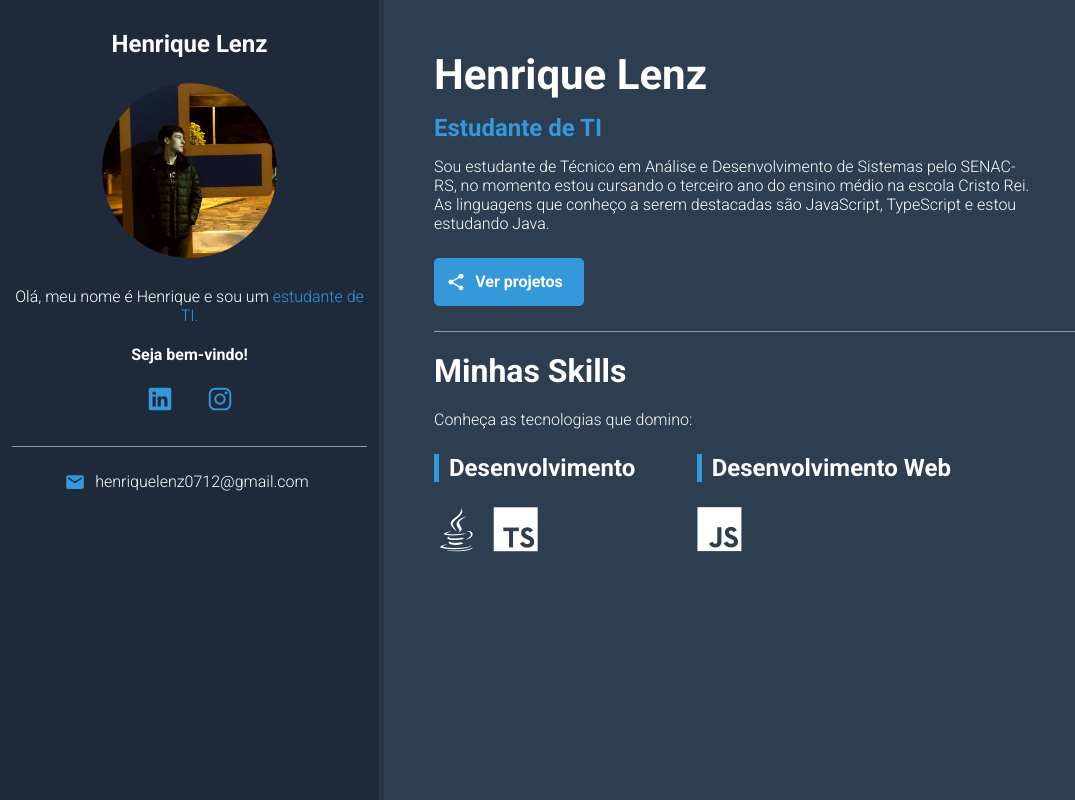
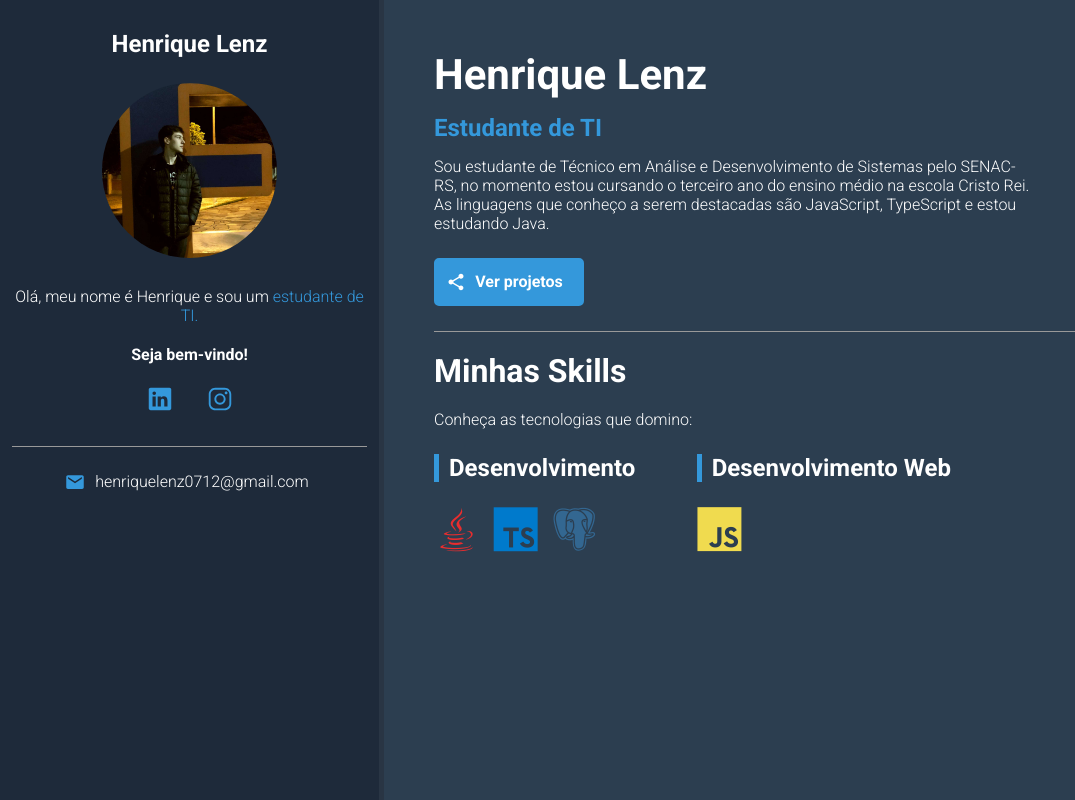
Before and after one commit to Henriquelz26/Henriquelz26.github.io, a plain HTML site: page index.html in a window 1280 px wide. Shown: the whole page, without its empty margins (0-1075 px from the left). Drawn offline with nearby package versions, Linux system fonts and the light colour scheme.

Commit message:
Update index.html

```diff
--- a/index.html
+++ b/index.html
@@ -54,13 +54,13 @@
             <div id="skills-container">
                 <div class="skills-box">
                     <p class="skills-title">Desenvolvimento</p>
-                    <i class="devicon-java-plain"></i>
-                    <i class="devicon-typescript-plain"></i>
+                    <i class="devicon-java-plain colored"></i>
+                    <i class="devicon-typescript-plain colored"></i>
+                    <i class="devicon-postgresql-plain colored"></i>
                 </div>
                 <div class="skills-box">
                     <p class="skills-title">Desenvolvimento Web</p>
-                    <i class="devicon-javascript-plain"></i>
-                </div>
+                    <i class="devicon-javascript-plain colored"></i>
             </div>
         </section>
 
```
